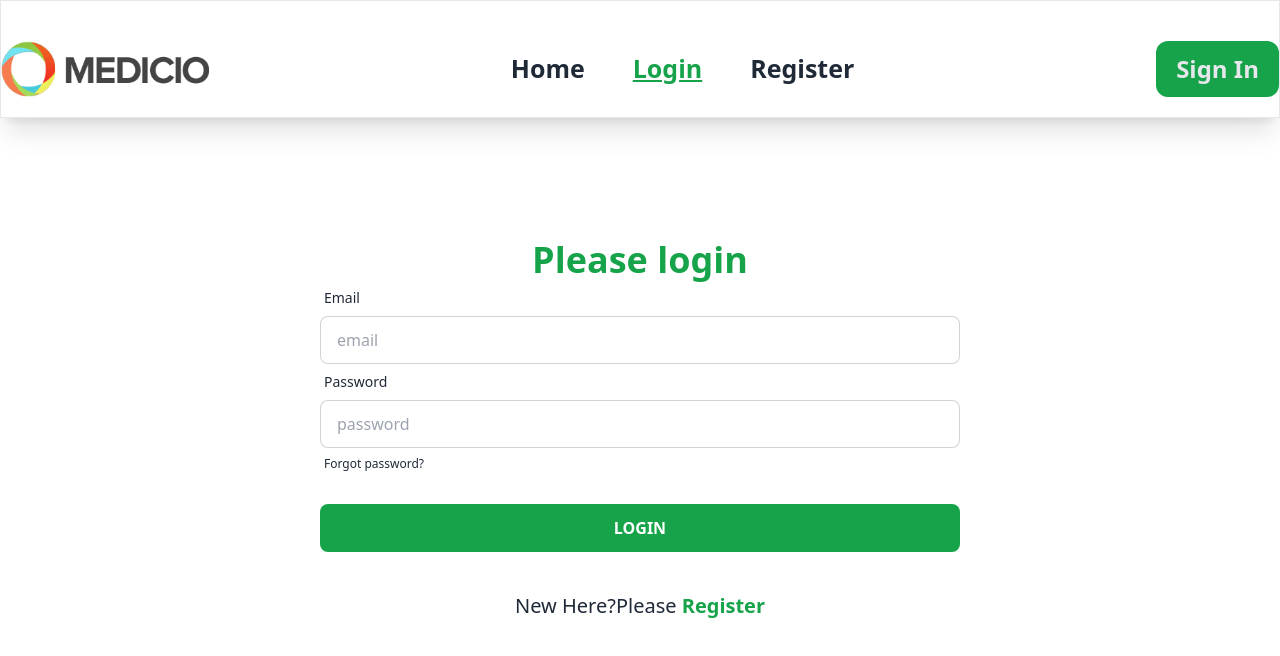
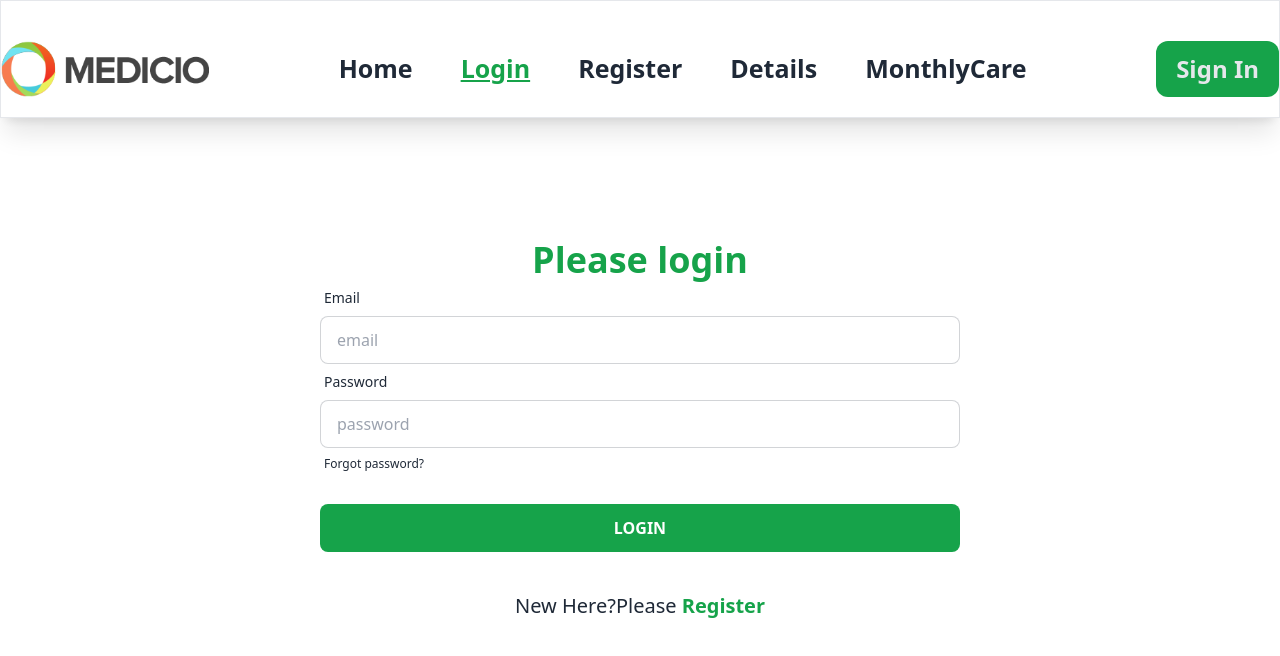
Before and after one commit to mdmasharafilhossain/hospital-web, a React (Vite) app: page /login in a window 1280 px wide. Shown: the top 656 px of the page. Built offline with nearby package versions, Linux system fonts and the light colour scheme; no server answers.

Commit message:
extra 1 section added

```diff
--- a/src/Components/CardDetails/CardDetails.jsx
+++ b/src/Components/CardDetails/CardDetails.jsx
@@ -24,7 +24,7 @@ const CardDetails = () => {
              <div className="mx-10">
              <h2 className="text-3xl font-bold text-green-600 mt-10">Details :</h2>
              <h2 className="text-xl text-justify mt-5">{CardInfo.description}</h2>
-            <p className="text-3xl font-bold text-green-600 mt-10">Price :${CardInfo.price} only</p>
+            <p className="text-3xl font-bold text-green-600 mt-10 mb-10">Price: ${CardInfo.price} only</p>
              </div>
         </div>
     );
--- /dev/null
+++ b/src/Components/Details/Details.jsx
@@ -0,0 +1,11 @@
+
+
+const Details = () => {
+    return (
+        <div>
+            <h1>details</h1>
+        </div>
+    );
+};
+
+export default Details;
--- a/src/Components/Header/Header.jsx
+++ b/src/Components/Header/Header.jsx
@@ -60,6 +60,26 @@ const Header = () => {
                          Register
                         </NavLink>
                     </li>
+                    <li>
+                        <NavLink
+                            to="/details" style={{fontWeight:"bold",fontSize:"25px"}}
+                            className={({ isActive, isPending }) =>
+                                isPending ? "pending" : isActive ? "text-green-600 underline" : ""
+                            }
+                        >
+                         Details
+                        </NavLink>
+                    </li>
+                    <li>
+                        <NavLink
+                            to="/care" style={{fontWeight:"bold",fontSize:"25px"}}
+                            className={({ isActive, isPending }) =>
+                                isPending ? "pending" : isActive ? "text-green-600 underline" : ""
+                            }
+                        >
+                         MonthlyCare
+                        </NavLink>
+                    </li>
                 </ul>
 
                 </div>
--- /dev/null
+++ b/src/Components/MonthlyCare/MonthlyCare.jsx
@@ -0,0 +1,28 @@
+import { FiArrowRight } from 'react-icons/fi';
+
+const MonthlyCare = () => {
+    return (
+        <div className="pt-48 bg-gray-100">
+            <h2 className="text-3xl font-bold text-center text-green-600">Here Our Monthly Package</h2>
+           <div className='mt-10 border bg-white shadow-xl w-auto'>
+           <div className=' flex justify-center'>
+              <div>
+                <FiArrowRight className='text-2xl mb-1'></FiArrowRight>
+                <FiArrowRight className='text-2xl mb-1'></FiArrowRight>
+                <FiArrowRight className='text-2xl mb-1'></FiArrowRight>
+                <FiArrowRight className='text-2xl '></FiArrowRight>
+              </div>
+              <div>
+                   <p className='text-xl font-bold '>Unlimited Doctors Help</p>
+                   <p className='text-xl font-bold '>Unlimited Test</p>
+                   <p className='text-xl font-bold '>Unlimited Call Facilities</p>
+                   <p className='text-xl font-bold '>24 hours Service</p>
+              </div>
+           </div>
+              <h2 className='text-2xl text-center font-bold mt-10 text-green-600 ml-10'>Only For $25</h2>
+           </div>
+        </div>
+    );
+};
+
+export default MonthlyCare;
--- /dev/null
+++ b/src/Components/PrivateRoutes/PrivateRoutes.jsx
@@ -0,0 +1,19 @@
+import { useContext } from "react";
+import { AuthContext } from "../Providers/AuthProviders";
+import { Navigate } from "react-router-dom";
+
+
+const PrivateRoutes = ({children}) => {
+    const {user,loading} = useContext(AuthContext);
+
+    if(loading){
+        return <span className="loading loading-spinner loading-lg text-green-600 mt-96 ml-96"></span>
+    }
+
+    if(user){
+        return children;
+    }
+    return <Navigate to="/login"></Navigate>
+};
+
+export default PrivateRoutes;
--- a/src/Components/Providers/AuthProviders.jsx
+++ b/src/Components/Providers/AuthProviders.jsx
@@ -6,23 +6,28 @@ const auth = getAuth(app);
 const AuthProviders = ({children}) => {
 
     const [user,setUser] = useState(null);
+    const [loading,setLoading] =  useState(true)
 
     const createUser = (email,password) =>{
+        setLoading(true);
       return  createUserWithEmailAndPassword(auth,email,password)
     }
 
     const SignIn = (email,password) =>{
+        setLoading(true);
         return signInWithEmailAndPassword(auth,email,password)
     }
 
     const LogOut = () =>{
+        setLoading(true);
         return signOut(auth);
     }
 
     useEffect(()=>{
         const unSubscribe = onAuthStateChanged(auth, currentUser =>{
             console.log("user changed",currentUser)
-            setUser(currentUser)
+            setUser(currentUser);
+            setLoading(false);
         });
         return () =>{
             unSubscribe();
@@ -34,6 +39,7 @@ const AuthProviders = ({children}) => {
         createUser,
         LogOut,
         SignIn,
+        loading
     }
 
     return (
```
Also changed, not shown: src/main.jsx (+11 -0 lines).
